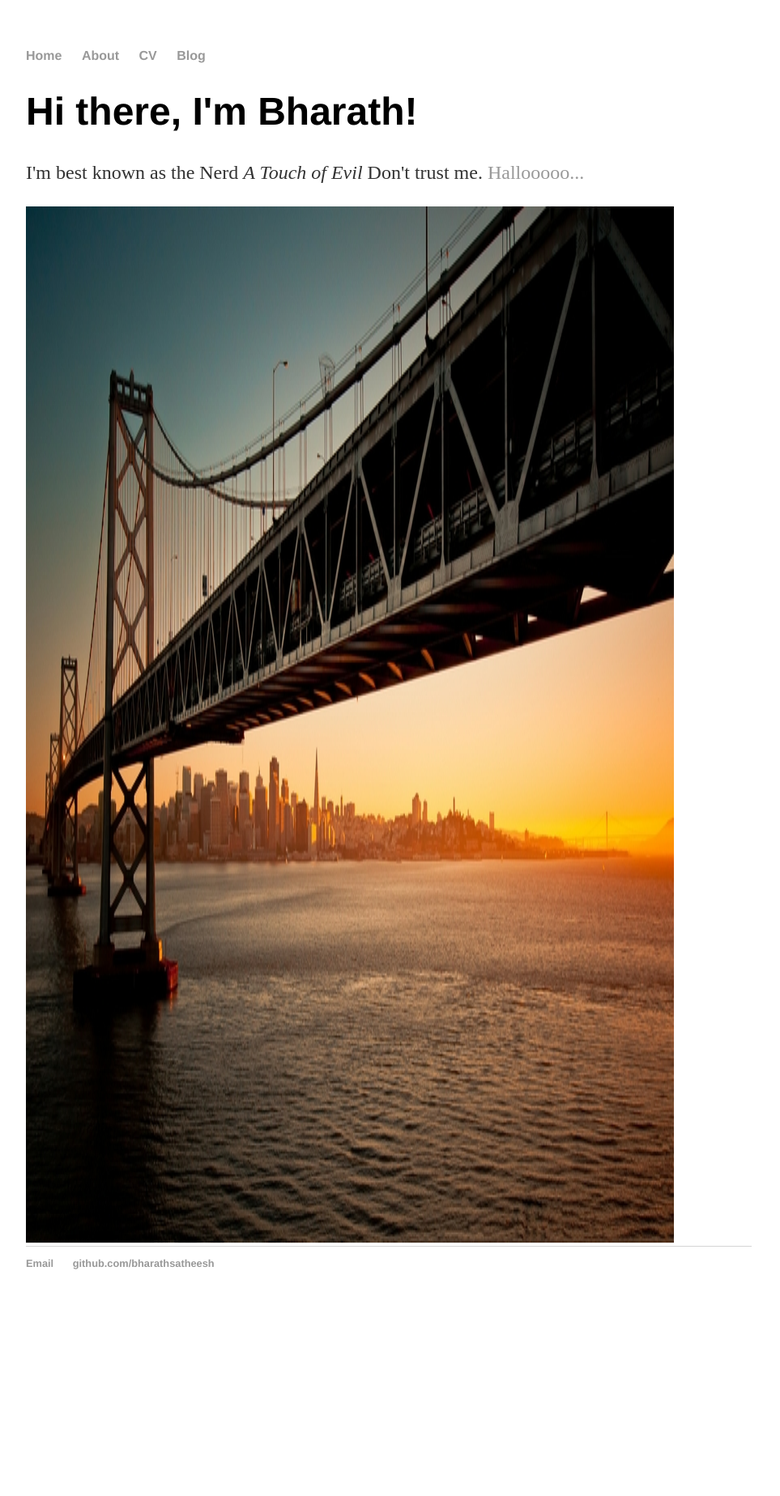
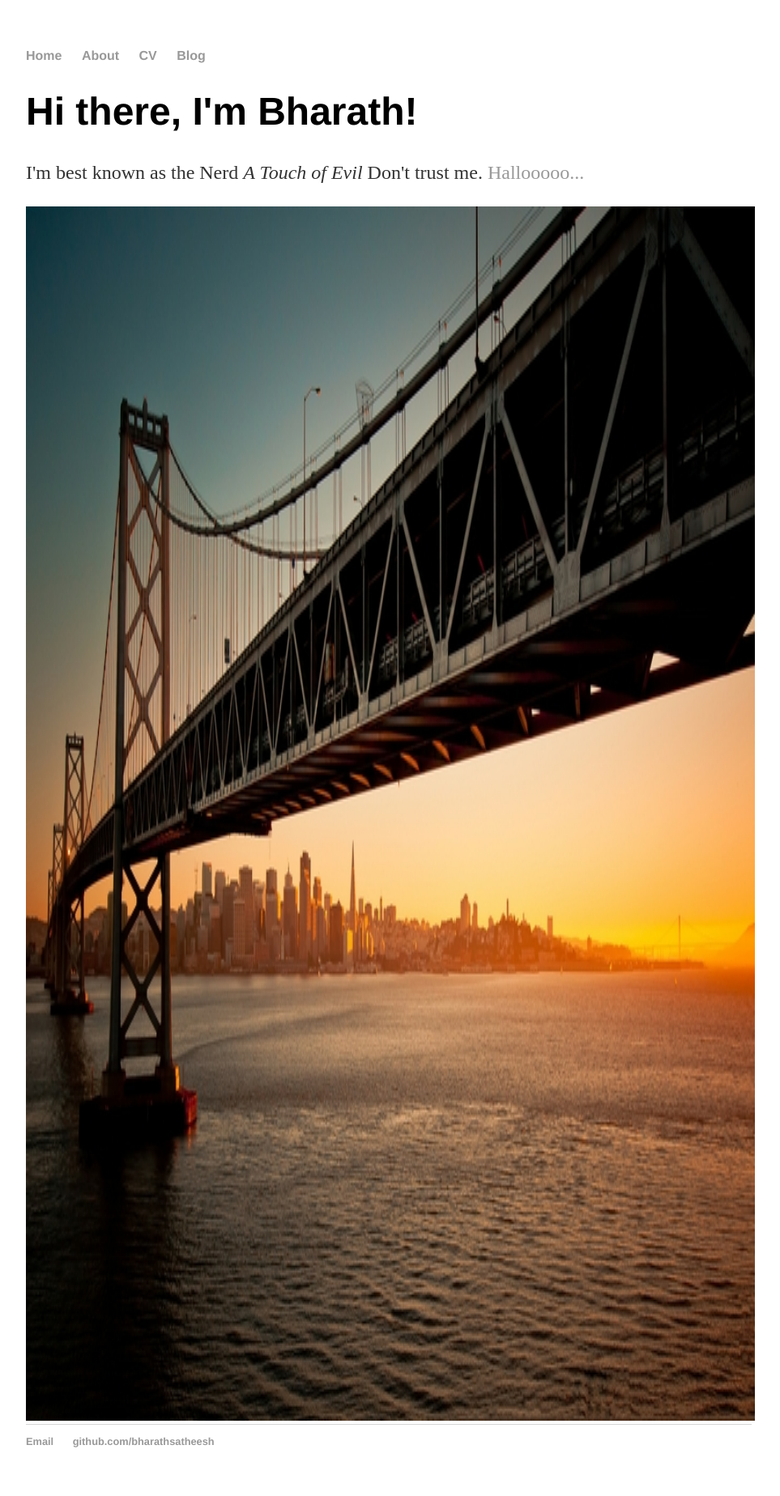
Before and after one commit to bharathsatheesh/bharathsatheesh.github.io, a Jekyll site: the page built from index.html, in a window 1280 px wide. Shown: the whole page at 81% size, without its empty margins (160-1123 px from the left). Built offline with Jekyll 4.4.1, drawn with Linux system fonts in a browser that asks for light colours; before the commit the page ends 1628 px from its top, so only the background shows below that.

Commit message:
Update index.html

```diff
--- a/index.html
+++ b/index.html
@@ -6,5 +6,5 @@ title: Bharath the Beautiful
 	<h1>Hi there, I'm Bharath!</h1>
 	<p>I'm best known as the Nerd <em>A Touch of Evil</em> Don't trust me. <a href="/about">Hallooooo...</a></p>
 
-	<img src="Me.jpg" alt="Profile" style="width:800px;height:1280px;">
+	<img src="Me.jpg" alt="Profile" style="width:900px;height:1500px;">
 </div><!-- /.blurb -->
```
